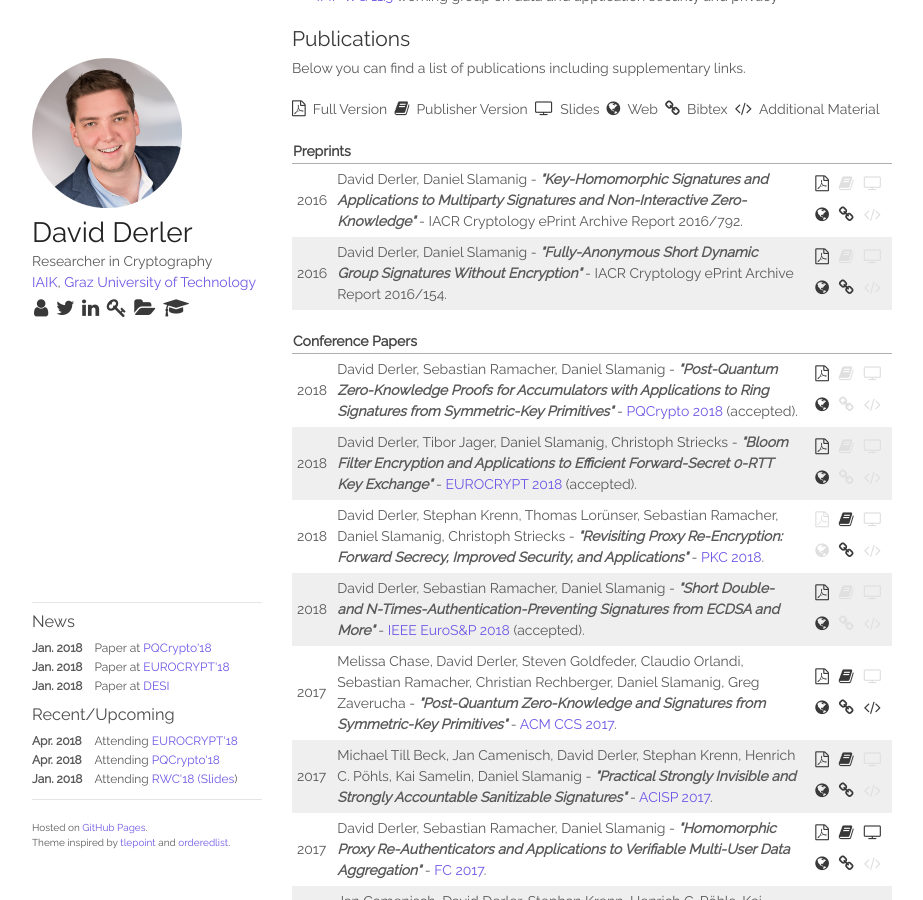
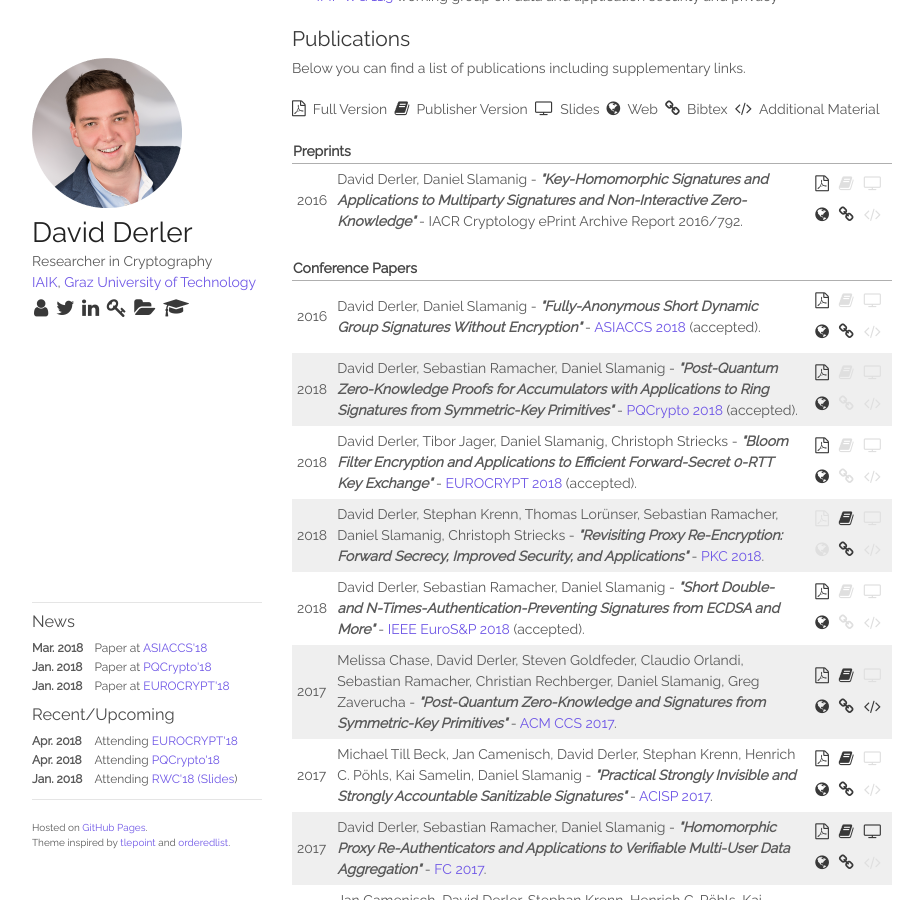
Before and after one commit to derlerd/derlerd.github.io, a Jekyll site: the page built from index.html, in a window 1280 px wide and 900 px high, scrolled down 1008 px. Shown: the whole window, without its empty margins (178-1101 px from the left). Built offline with Jekyll 4.4.1, drawn with Linux system fonts in a browser that asks for light colours.

Commit message:
added ASIACCS'18 paper

```diff
--- a/_includes/footer.html
+++ b/_includes/footer.html
@@ -2,6 +2,10 @@
   <div class="news">
     <h3>News</h3>
     <table class="newstable">
+      <tr>
+        <td class="date">Mar. 2018</td>
+        <td>Paper at <a href="http://asiaccs2018.org">ASIACCS'18</a></td>
+      </tr>
       <tr>
         <td class="date">Jan. 2018</td>
         <td>Paper at <a href="http://www.math.fau.edu/pqcrypto2018/">PQCrypto'18</a></td>
@@ -10,11 +14,11 @@
         <td class="date">Jan. 2018</td>
         <td>Paper at <a href="https://eurocrypt.iacr.org/2018/">EUROCRYPT'18</a></td>
       </tr>
+<!--
       <tr>
         <td class="date">Jan. 2018</td>
         <td>Paper at <a href="http://www.springer.com/mathematics/journal/10623">DESI</a></td>
       </tr>
-<!--
       <tr>
         <td class="date">Dec. 2017</td>
         <td>Paper accepted at <a href="https://pkc.iacr.org/2018/">PKC'18</a></td>
--- a/_preprints/2016-01-01-gs.markdown
+++ b/_proc/2018-03-03-gs.markdown
@@ -3,7 +3,9 @@ layout: post
 year: 2016
 title: Fully-Anonymous Short Dynamic Group Signatures Without Encryption
 authors: David Derler, Daniel Slamanig
-venue: IACR Cryptology ePrint Archive Report 2016/154
+venue: ASIACCS 2018
+vurl: http://asiaccs2018.org
+vatt: (accepted)
 pdf: http://eprint.iacr.org/2016/154.pdf
 web: http://eprint.iacr.org/2016/154
 bib: http://dblp.uni-trier.de/rec/bibtex/journals/iacr/DerlerS16
```
